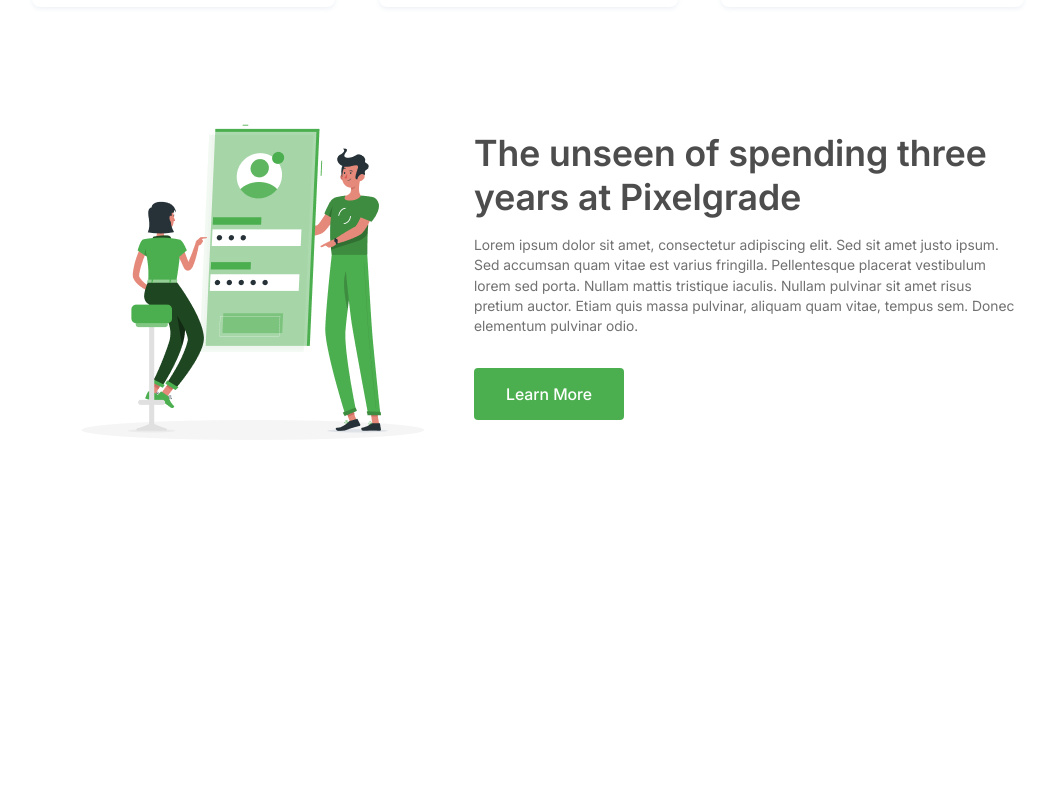
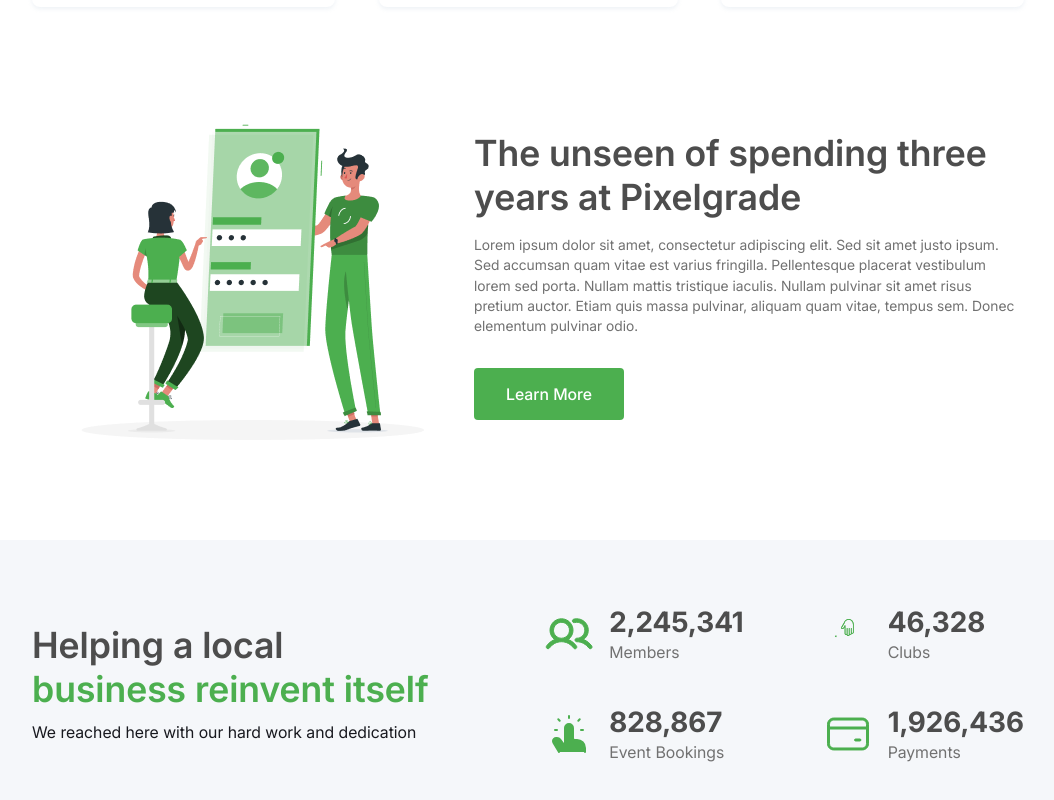
Before and after one commit to Khetag7/Nexcent, a Vue app in the folder nexcent-project/: page / in a window 1280 px wide. Shown: the part 1376-2176 px from the top of the page, without its empty margins (112-1166 px from the left). Before the commit the page ends 1916 px from the top, so only its background shows below. Built offline with nearby package versions, Linux system fonts and the light colour scheme.

Commit message:
HelpingBussines Section end

```diff
--- /dev/null
+++ b/nexcent-project/src/components/sections/HelpingBusiness/HelpingBusiness.scss
@@ -0,0 +1,174 @@
+.helpingBusiness
+{
+    margin-bottom: 48px;
+    padding-top: 64px;
+    padding-bottom: 64px;
+    background: #f5f7fa;
+}
+.block__wrapper
+{
+    display: flex;
+    align-items: center;
+    justify-content: space-between;
+}
+.block__left
+{
+    display: flex;
+    gap: 8px;
+    flex-direction: column;
+    align-items: start;
+    justify-content: center;
+    max-width: 414px;
+
+    &-title
+    {
+        font-weight: 600;
+        font-size: 36px;
+        line-height: 122%;
+        color: #4d4d4d;
+
+        & span
+        {
+            color: #4caf4f;
+        }
+    }
+
+    &-text
+    {
+        font-weight: 400;
+        font-size: 16px;
+        line-height: 150%;
+        color: #18191f;
+    }
+}
+.block__right
+{
+    display: flex;
+    gap: 80px;
+    flex-direction: row;
+    justify-content: space-between;
+    align-items: center;
+
+    &-card
+    {
+        display: flex;
+        gap: 16px;
+
+
+        &-texts-title
+        {
+            font-weight: 700;
+            font-size: 28px;
+            line-height: 129%;
+            color: #4d4d4d;
+        }
+
+        &-texts-text
+        {
+            font-weight: 400;
+            font-size: 16px;
+            line-height: 150%;
+            color: #717171;
+        }
+    }
+}
+.block__right-group-first
+{
+    display: flex;
+    align-items: start;
+    justify-content: space-between;
+    flex-direction: column;
+    gap: 40px;
+}
+.block__right-group-last
+{
+    display: flex;
+    align-items: start;
+    justify-content: space-between;
+    flex-direction: column;
+    gap: 40px;
+}
+.block__right-logo
+{
+    background-position: center;
+    background-repeat: no-repeat;
+    background-size: cover;
+}
+@media (max-width: 1248px) {
+    .container
+    {
+        padding: 0px 90px;
+    }
+    .block__right
+    {
+        gap: 40px;
+    }
+    .block__left-title
+    {
+        font-size: 29px;
+    }
+    .block__left-text
+    {
+        font-size: 13px;
+    }
+    .block__right-card-texts-title
+    {
+        font-size: 20px;
+    }
+    .block__left
+    {
+        max-width: 333px;
+    }
+    .block__right-card-texts-text
+    {
+        font-size: 13px;
+    }
+}
+
+@media (max-width: 886px) {
+    .container
+    {
+        padding: 0px 30px;
+    }
+    .block__wrapper
+    {
+        flex-direction: column;
+        gap: 40px;
+    }
+    .block__left-title
+    {
+        text-align: center;
+    }
+    .block__left-text
+    {
+        text-align: center;
+    }
+    .block__left
+    {
+        align-items: center;
+    }
+}
+
+@media (max-width: 626px) {
+    .block__right
+    {
+        flex-direction: column;
+        gap: 20px;
+    }
+    .block__right-group-first
+    {
+        gap: 20px;
+    }
+    .block__right-group-last
+    {
+        gap: 20px;
+    }
+    .block__left-title
+    {
+        font-size: 20px;
+    }
+    .block__left-text
+    {
+        font-size: 12px;
+    }
+}
--- /dev/null
+++ b/nexcent-project/src/components/sections/HelpingBusiness/HelpingBusiness.vue
@@ -0,0 +1,95 @@
+<template>
+    <section class="helpingBusiness">
+        <div class="container">
+            <div class="block__wrapper">
+
+                <div class="block__left">
+
+                    <h2 class="block__left-title">
+                        Helping a local <span>business reinvent itself</span>
+                    </h2>
+
+                    <p class="block__left-text">
+                        We reached here with our hard work and dedication
+                    </p>
+
+                </div>
+
+                 <div class="block__right">
+
+                    <div class="block__right-group-first">
+                        <div v-for="card in firstTwoCards" :key="card.number" class="block__right-card">
+                            <img :src="card.logo" alt="" class="block__right-logo">
+                            <div class="block__right-card-texts">
+                                <h3 class="block__right-card-texts-title">
+                                    {{ card.number }}
+                                </h3>
+                                <p class="block__right-card-texts-text">
+                                    {{ card.text }}
+                                </p>
+                            </div>
+                        </div>
+                    </div>
+
+                    <div class="block__right-group-last">
+                        <div v-for="card in lastTwoCards" :key="card.number" class="block__right-card">
+                            <img :src="card.logo" alt="" class="block__right-logo">
+                            <div class="block__right-card-texts">
+                                <h3 class="block__right-card-texts-title">
+                                    {{ card.number }}
+                                </h3>
+                                <p class="block__right-card-texts-text">
+                                    {{ card.text }}
+                                </p>
+                            </div>
+                        </div>
+                    </div>
+                </div>
+
+            </div>
+        </div>
+    </section>
+</template>
+
+<script setup lang="ts">
+import { ref } from "vue";
+import { computed } from "vue";
+import HelpingIcon from '@/assets/images/HelpingIcon.svg'
+import HelpingIcon2 from '@/assets/images/HelpingIcon-2.svg'
+import HelpingIcon3 from '@/assets/images/HelpingIcon-3.svg'
+import HelpingIcon4 from '@/assets/images/HelpingIcon-4.svg'
+
+
+const cardsObj = ref([
+    {
+        logo: HelpingIcon,
+        number: '2,245,341',
+        text: 'Members'
+    },
+    {
+        logo: HelpingIcon2,
+        number: '828,867',
+        text: 'Event Bookings'
+    },
+    {
+        logo: HelpingIcon3,
+        number: '46,328',
+        text: 'Clubs'
+    },
+    {
+        logo: HelpingIcon4,
+        number: '1,926,436',
+        text: 'Payments'
+    }
+])
+
+const firstTwoCards = computed(() => cardsObj.value.slice(0,2))
+const lastTwoCards = computed(() => cardsObj.value.slice(2,4))
+
+
+</script>
+
+<style scoped lang="scss">
+@use '@/components/sections/HelpingBusiness/HelpingBusiness.scss';
+
+</style>
--- a/nexcent-project/src/components/sections/ourClients/ourClients.scss
+++ b/nexcent-project/src/components/sections/ourClients/ourClients.scss
@@ -90,6 +90,7 @@
         {
             display: flex;
             justify-content: space-between;
+            align-items: center;
         }
     }
 }
--- a/nexcent-project/src/views/index.vue
+++ b/nexcent-project/src/views/index.vue
@@ -4,7 +4,7 @@
 		<ourClients />
 		<ManageCommunity />
 		<unseenPixelgrade />
-
+		<helpingBusiness />
 
 	</lay>
 </template>
@@ -14,6 +14,7 @@
 	import ourClients from "@/components/sections/ourClients/ourClients.vue";
 	import ManageCommunity from "@/components/sections/ManageCommunity/ManageCommunity.vue";
 	import unseenPixelgrade from "@/components/sections/unseenPixelgrade/unseenPixelgrade.vue";
+	import HelpingBusiness from "@/components/sections/HelpingBusiness/HelpingBusiness.vue";
 
 
 </script>
```
